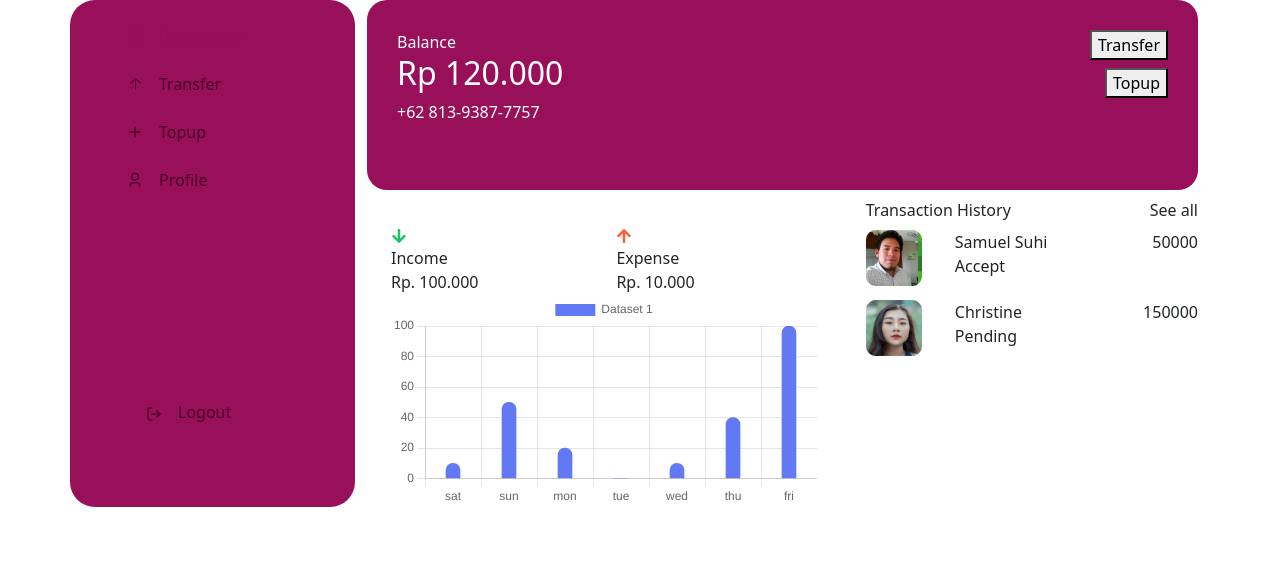
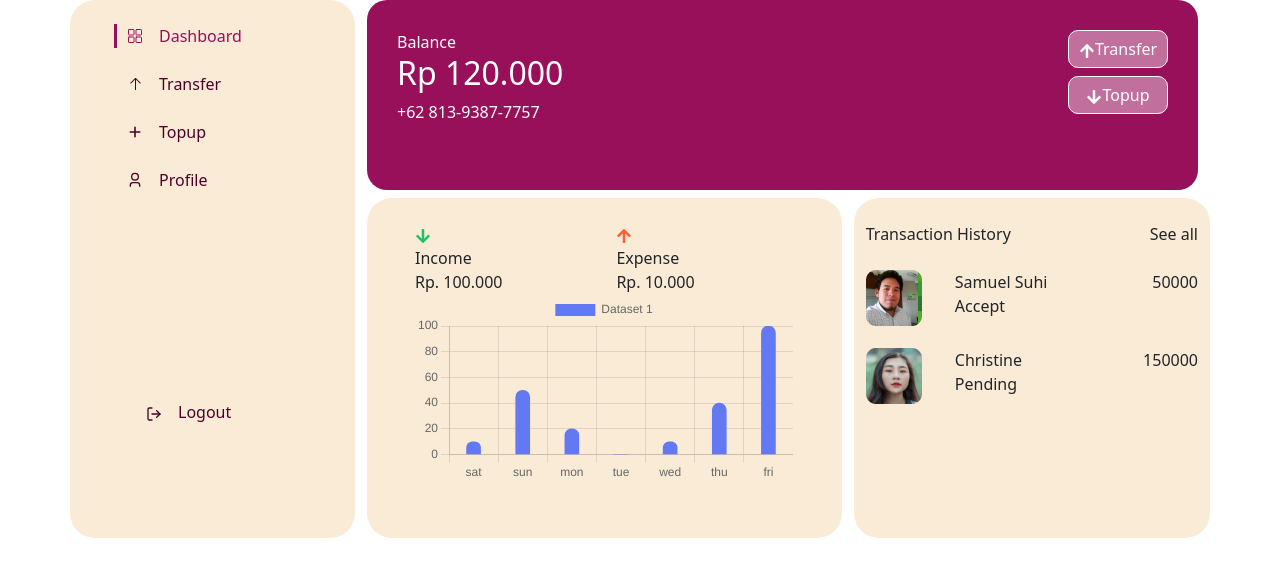
Before and after one commit to aviantofan/Excash-frontend, a Next.js app: page /home in a window 1280 px wide. Shown: the top 576 px of the page. Built offline with nearby package versions, Linux system fonts and the light colour scheme.

Commit message:
feat: add update home layout

```diff
--- a/pages/home.js
+++ b/pages/home.js
@@ -2,6 +2,7 @@ import Chart from '../components/Chart'
 import SideBar from '../components/SideBar'
 import Button from '../components/Button'
 import Image from 'next/image'
+import { FaArrowUp, FaArrowDown } from 'react-icons/fa'
 
 const home = () => {
   const history = [
@@ -9,9 +10,10 @@ const home = () => {
     { image: '/images/1.png', name: 'Christine', status: 'Pending', value: '150000' }
   ]
   return (
+    <>
       <div className='container'>
         <div className='row'>
-        <div className='col-3 sideBar bg-color1'>
+          <div className='col-3 sideBar bg-color5' key='sideBar'>
             <SideBar />
           </div>
           <div className='col'>
@@ -25,27 +27,29 @@ const home = () => {
                   </div>
                   <div className='section text-end'>
                     <div className='mb-2'>
-                    <Button className='transfer'>Transfer</Button>
+                      <Button className='transfer'><FaArrowUp />Transfer</Button>
                     </div>
                     <div>
-                    <Button className='topup'>Topup</Button>
+                      <Button className='topup'><FaArrowDown />Topup</Button>
                     </div>
                   </div>
                 </div>
               </div>
               <div className='col-7 mt-2'>
+                <div className='container chart bg-color5'>
                   <Chart data={[10, 50, 20, 0, 10, 40, 100]} labels={['sat', 'sun', 'mon', 'tue', 'wed', 'thu', 'fri']} income={100000} expense={10000} />
                 </div>
-            <div className='col-5 mt-2'>
+              </div>
+              <div className='col-5 mt-2 history bg-color5'>
                 <div className='row'>
-                <div className='col-6'>Transaction History</div>
-                <div className='col text-end'>See all</div>
+                  <div className='col-6 mt-4 mb-3'>Transaction History</div>
+                  <div className='col text-end mt-4'>See all</div>
                 </div>
                 <div className='row mt-2'>
                   {history.map(item => {
                     return (
                       <>
-                      <div className='col-3 mb-2' key='history'>
+                        <div className='col-3 mb-3' key='history'>
                           <Image src={item.image} width={56} height={56} alt='user' />
                         </div>
                         <div className='col-5'>
@@ -64,6 +68,7 @@ const home = () => {
           </div>
         </div>
       </div>
+    </>
   )
 }
 
--- a/styles/home.scss
+++ b/styles/home.scss
@@ -2,7 +2,8 @@ $theme-colors: (
   'color1' : #980F5A,
   'color2' : #750550,
   'color3' : #570530,
-  'color4' : #4C0027
+  'color4' : #4C0027,
+  'color5' : antiquewhite
 );
 
 @import "bootstrap/scss/bootstrap.scss";
@@ -22,7 +23,7 @@ $theme-colors: (
 .banner .section{
   flex: 1;
 }
-.banner .section .button{
+.banner .section .btn-transfer{
   width: 100px;
   padding: 6px;
   border: 1px solid #fff;
@@ -30,3 +31,18 @@ $theme-colors: (
   color: #fff;
   border-radius: 10px;
 }
+.banner .section .btn-topup{
+  width: 100px;
+  padding: 6px;
+  border: 1px solid #fff;
+  background-color: rgba(255,255,255,0.4);
+  color: #fff;
+  border-radius: 10px;
+}
+.chart{
+  border-radius: 25px;
+  height: 340px;
+}
+.history{
+  border-radius: 25px;
+}
```
Lines whose indentation alone changed are shown as unchanged.
